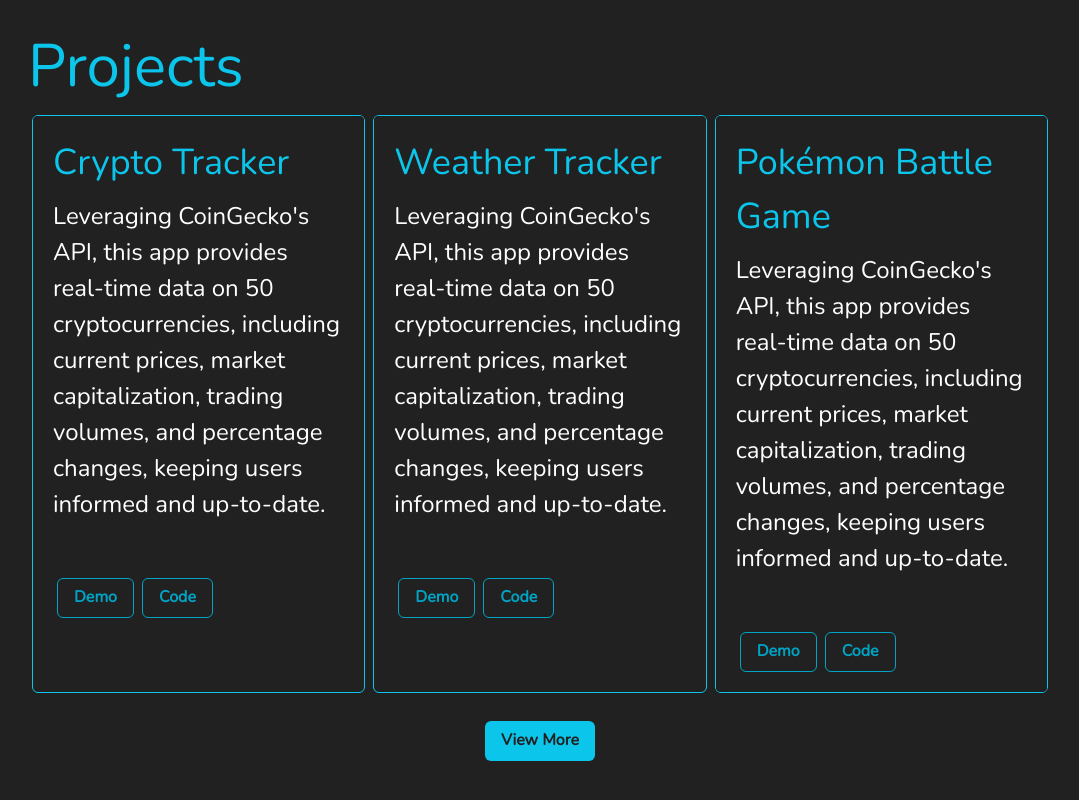
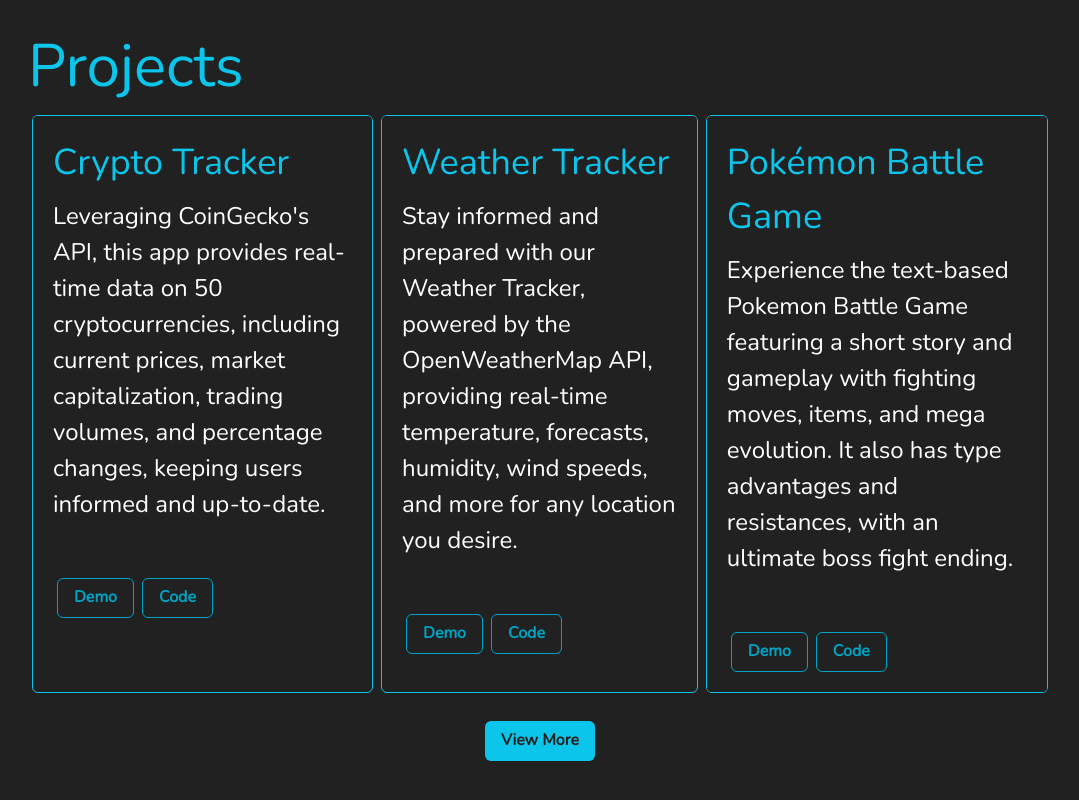
Before and after one commit to Thanushan925/portfolio-website-v3.0, a React (Vite) app: page / in a window 1280 px wide. Shown: the part 1909-2709 px from the top of the page, without its empty margins (100-1179 px from the left). Built offline with nearby package versions, Linux system fonts and the light colour scheme.

Commit message:
Edited Project Descriptions

```diff
--- a/src/components/Projects.jsx
+++ b/src/components/Projects.jsx
@@ -1,6 +1,5 @@
 import React from 'react'
 import { useBreakpointValue, Box, AbsoluteCenter, Center, Text, Flex, Stack, Button, Link, Card, CardBody, CardFooter } from '@chakra-ui/react'
-import { SiBitcoin } from "react-icons/si"
 
 const Projects = () => {
     // The following will be changing the sizes of the fonts based on the screen sizes
@@ -34,9 +33,9 @@
                             <CardBody>
                                 <Text fontSize={ secondHeadingFontSize } color='cyan.400'>Weather Tracker</Text>
                                 <Text fontSize={ paragraphFontSize } color='white' py='2'>
-                                    Leveraging CoinGecko's API, this app provides real-time data on 50 cryptocurrencies,
-                                    including current prices, market capitalization, trading volumes, and percentage changes,
-                                    keeping users informed and up-to-date.
+                                Stay informed and prepared with our Weather Tracker, powered by the OpenWeatherMap API,
+                                providing real-time temperature, forecasts, humidity, wind speeds, and more for any location
+                                you desire.
                                 </Text>
                             </CardBody>
                             <CardFooter>
@@ -50,9 +49,9 @@
                             <CardBody>
                                 <Text fontSize={ secondHeadingFontSize } color='cyan.400'>Pokémon Battle Game</Text>
                                 <Text fontSize={ paragraphFontSize } color='white' py='2'>
-                                    Leveraging CoinGecko's API, this app provides real-time data on 50 cryptocurrencies,
-                                    including current prices, market capitalization, trading volumes, and percentage changes,
-                                    keeping users informed and up-to-date.
+                                    Experience the text-based Pokemon Battle Game featuring a short story and gameplay with
+                                    fighting moves, items, and mega evolution. It also has type advantages and resistances,
+                                    with an ultimate boss fight ending.
                                 </Text>
                             </CardBody>
                             <CardFooter>
```
